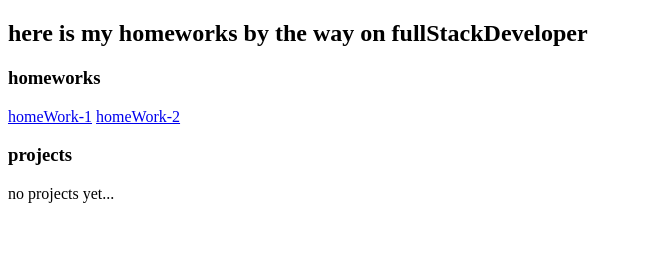
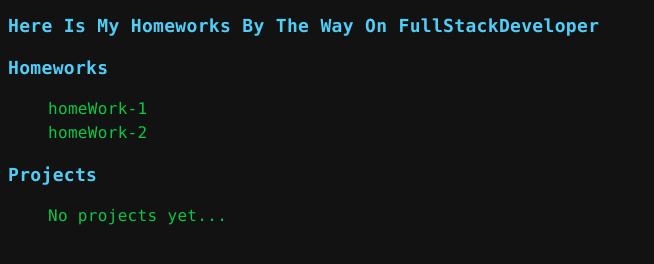
Before and after one commit to tovar4i/shadow-study, a plain HTML site: page index.html in a window 1280 px wide. Shown: the whole page, without its empty margins (0-654 px from the left). Drawn offline with Linux system fonts and the light colour scheme.

Commit message:
update home page

```diff
--- a/index.html
+++ b/index.html
@@ -6,19 +6,28 @@
     <meta http-equiv="X-UA-Compatible" content="IE=edge" />
     <meta name="viewport" content="width=device-width, initial-scale=1.0" />
     <title>ShadowStudy</title>
+    <link rel="stylesheet" href="./style.css">
 </head>
 
 <body>
-    <h2>here is my homeworks by the way on fullStackDeveloper</h2>
+    <h1 class="caption">here is my homeworks by the way on fullStackDeveloper</h1>
     <section>
-        <h3>homeworks</h3>
-        <a href="./shadow-markup-hw-01/index.html">homeWork-1</a>
-        <a href="./shadow-markup-hw-02/index.html">homeWork-2</a>
+        <h2 class="homeworks caption">homeworks</h2>
+        <ul class="list">
+            <li class="homeworks-item">
+                <a class="link" href="./shadow-markup-hw-01/index.html">homeWork-1</a>
+            </li>
+            <li class="homeworks-item">
+                <a class="link" href="./shadow-markup-hw-02/index.html">homeWork-2</a>
+            </li>
+        </ul>
     </section>
 
     <section>
-        <h3>projects</h3>
-        <p>no projects yet...</p>
+        <h2 class="projects caption">projects</h2>
+        <ul class="list">
+            <p> No projects yet...</p>
+        </ul>
     </section>
 </body>
 
--- /dev/null
+++ b/style.css
@@ -0,0 +1,47 @@
+:root {
+    /* for dark theme */
+    --background-dark: #121212;
+    --text-dark: #0ac846;
+    --caption-dark: #50cef8;
+
+    /* for light theme */
+    --background-light: #acacacea;
+    --text-light: #2e2e36;
+    --caption-light: #090976;
+}
+
+body {
+    font-family: 'Consolas', 'Courier New', monospace;
+    color: var(--text-dark);
+    background-color: var(--background-dark);
+    font-size: 16px;
+    line-height: 1.5;
+    letter-spacing: 0.02em;
+}
+
+.list {
+    list-style: none;
+}
+
+.link {
+    color: inherit;
+    text-decoration: none;
+}
+
+.link:hover,
+.link:focus {
+    color: red;
+}
+
+.link:visited {
+    color: inherit;
+}
+
+
+
+.caption {
+    font-weight: 600;
+    text-transform: capitalize;
+    font-size: 18px;
+    color: var(--caption-dark);
+}
```
Also changed, not shown: shadow-markup-hw-02/portfolio.html (+3 -2 lines).
